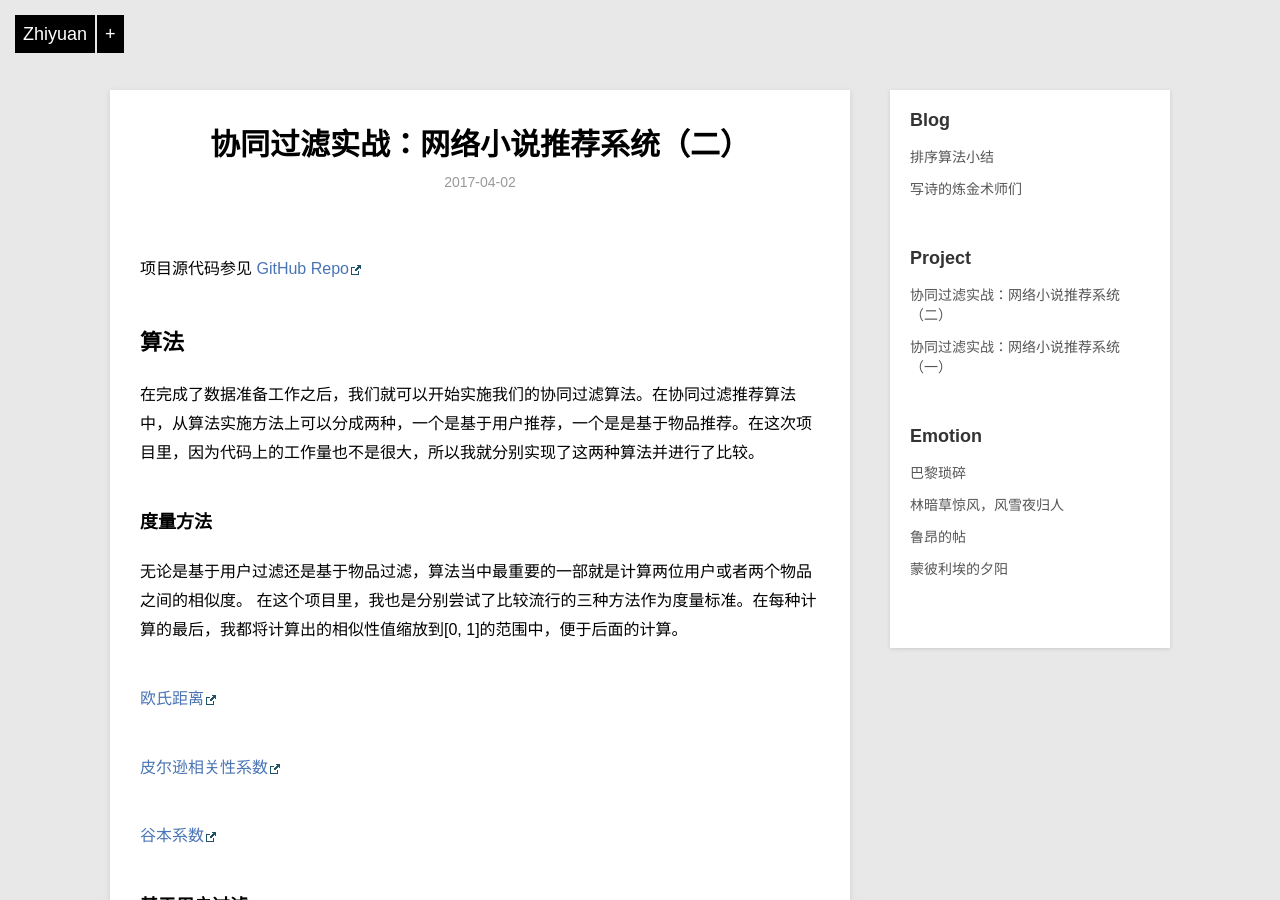
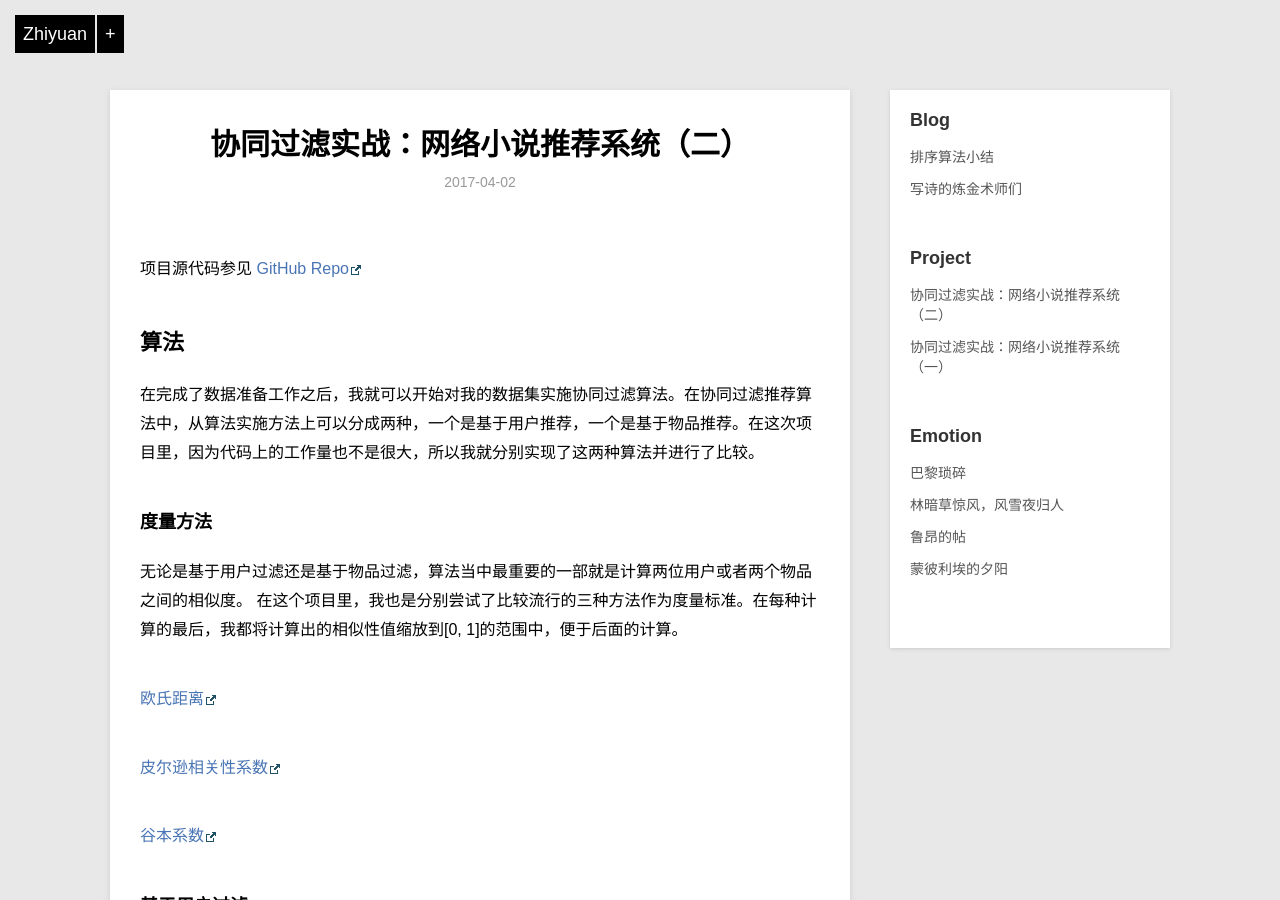
Before and after one commit to ZhiyuanLIPlus/zhiyuanliplus.github.io, a Jekyll site: the page built from _posts/project/2017-04-02-EBooksRecommander2.md, in a window 1280 px wide and 900 px high. Built offline with Jekyll 4.4.1, drawn with Linux system fonts in a browser that asks for light colours.

Commit message:
Another modifs

```diff
--- a/_posts/project/2017-04-02-EBooksRecommander2.md
+++ b/_posts/project/2017-04-02-EBooksRecommander2.md
@@ -6,7 +6,7 @@ description: 基于用户和基于物品过滤算法的分别实现和利弊比
 ---
 项目源代码参见 [GitHub Repo](https://github.com/ZhiyuanLIPlus/EBooksRecommander)
 ## 算法
-在完成了数据准备工作之后，我们就可以开始实施我们的协同过滤算法。在协同过滤推荐算法中，从算法实施方法上可以分成两种，一个是基于用户推荐，一个是是基于物品推荐。在这次项目里，因为代码上的工作量也不是很大，所以我就分别实现了这两种算法并进行了比较。
+在完成了数据准备工作之后，我就可以开始对我的数据集实施协同过滤算法。在协同过滤推荐算法中，从算法实施方法上可以分成两种，一个是基于用户推荐，一个是基于物品推荐。在这次项目里，因为代码上的工作量也不是很大，所以我就分别实现了这两种算法并进行了比较。
 
 ### 度量方法
 无论是基于用户过滤还是基于物品过滤，算法当中最重要的一部就是计算两位用户或者两个物品之间的相似度。
```
